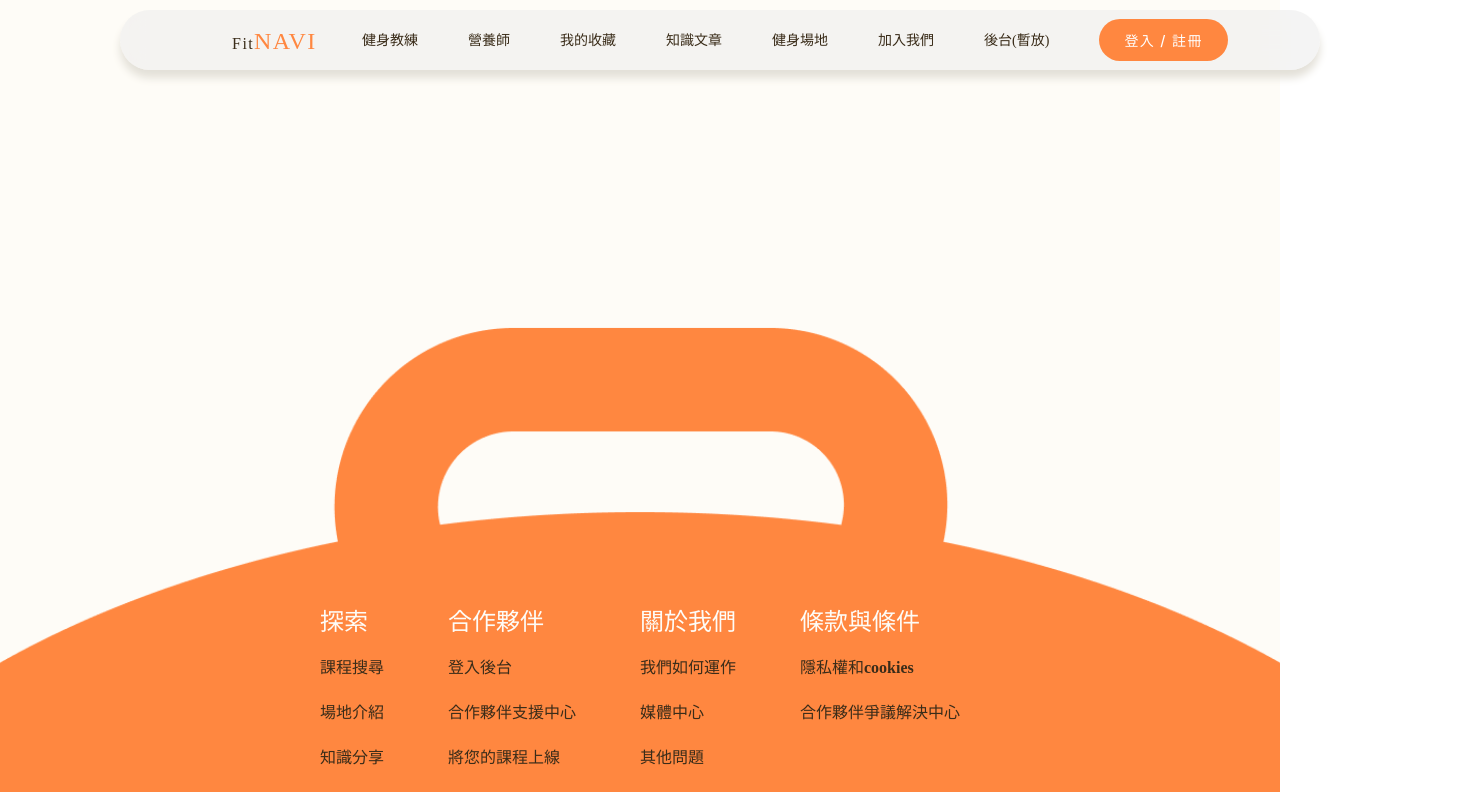
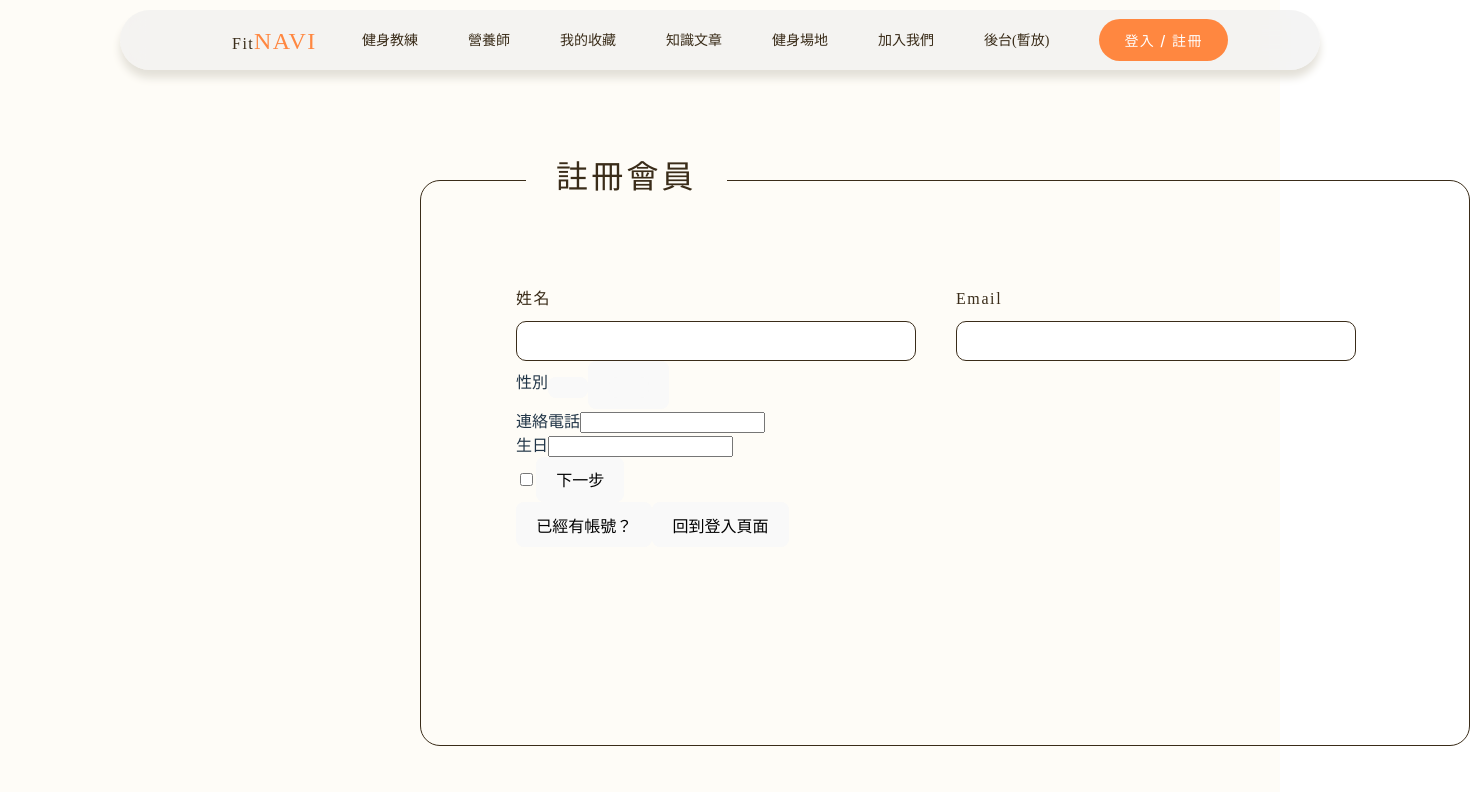
Before and after one commit to jodi0813/fitnaviTeam, a React (Vite) app: page /MemberSignup in a window 1280 px wide. Shown: the top 792 px of the page, 1470 px wide, since content can reach past the window. Built offline with nearby package versions, Linux system fonts and the light colour scheme.

Commit message:
會員註冊頁

```diff
--- a/src/fitnavi/App01.jsx
+++ b/src/fitnavi/App01.jsx
@@ -14,6 +14,7 @@ import ForgetPassword from "./ForgetPassword/ForgetPassword";
 import MemberLogin from "./MemberLogin/MemberLogin";
 import SetAccountPassword from "./SetAccountPassword/SetAccountPassword";
 import LoginSuccess from "./LoginSuccess/LoginSuccess";
+import MemberSignup from "./MemberSignup/MemberSignup";
 import "./reset.scss";
 
 function App() {
@@ -31,7 +32,7 @@ function App() {
           <Route path="/center" element={<Center />}></Route>
           <Route path="/coachintro" element={<CoachIntro />}></Route>
           <Route path="/memberlist" element={<MemberList />}></Route>
-          <Route path="/LoginSuccess" element={<LoginSuccess />}></Route>
+          <Route path="/MemberSignup" element={<MemberSignup />}></Route>
         </Routes>
         <Footer/>
 
--- /dev/null
+++ b/src/fitnavi/MemberSignup/MemberSignup.jsx
@@ -0,0 +1,68 @@
+import React from 'react';
+import "./MemberSignup.scss";
+
+function MemberSignup() {
+    return (
+        <>
+            <section className="MemberSignup">
+                <form action="" className='MemberSignup-form'>
+                    <div className="MemberSignup-title">註冊會員</div>
+
+                    <div className='KeyinNameEmail'>
+                        <div className='KeyinName'>
+                            <label htmlFor="">姓名</label>
+                            <input type="text" />
+                        </div>
+
+                        <div className='KeyinEmail'>
+                            <label htmlFor="">Email</label>
+                            <input type="text" />
+                        </div>
+
+
+                    </div>
+
+                    <div className='KeyinGenderTel'>
+                        <div className='ChooseGender'>
+                            <label htmlFor="">性別</label>
+                            <button></button>
+                            <button>
+                                <button></button>
+                            </button>
+                        </div>
+
+                        <div className='KeyinTel'>
+                            <label htmlFor="">連絡電話</label>
+                            <input type="text" />
+                        </div>
+                    </div>
+
+                    <div className="KeyinBirthday">
+                        <label htmlFor="">生日</label>
+                        <input type="text" />
+                    </div>
+
+                    <div className='TermsNext'>
+                        <input type="checkbox" className='TermsNextCheck' />
+                        <button>下一步</button>
+                    </div>
+
+
+
+                    <div className='MemberSignup-option'>
+                        <button className="Alreadyhavepassword">已經有帳號？</button>
+                        <button className="Returntologin">回到登入頁面</button>
+                    </div>
+
+
+
+
+                </form>
+
+            </section>
+
+        </>
+    )
+
+}
+export default MemberSignup
--- /dev/null
+++ b/src/fitnavi/MemberSignup/MemberSignup.scss
@@ -0,0 +1,143 @@
+@import "../reset.scss";
+
+@font-face {
+    font-family: "Mantou Sans";
+    src: url(../../assets/MantouSans-Regular.ttf);
+}
+
+.MemberSignup {
+    margin-top: 180px;
+    height: 300px;
+    display: flex;
+    flex-direction: column;
+    // justify-content: center;
+    // align-items: center;
+    position: relative;
+
+    // padding: 60px 95px 50px 95px;
+    gap: 10px;
+    width: 1050px;
+    height: 566px;
+    margin-left: 420px;
+
+    border-radius: 20px;
+    border: 0.8px solid var(--dark, #3A2C19);
+
+
+    form {
+
+        display: flex;
+        flex-direction: column;
+        justify-content: flex-start;
+        align-items: flex-start;
+        margin-left: 95px;
+        margin-right: 95px;
+
+        .MemberSignup-title {
+            display: inline-flex;
+            padding: 10px 30px;
+            justify-content: flex-start;
+            align-items: center;
+            gap: 10px;
+            position: relative;
+            left: 10px;
+            top: -40px;
+
+            background: var(--white, #FEFCF7);
+            color: var(--dark, #3A2C19);
+            text-align: center;
+            /* heading/標題3 */
+            font-family: "Noto Sans TC";
+            font-size: 32px;
+            font-style: normal;
+            font-weight: 700;
+            line-height: normal;
+            letter-spacing: 3.2px;
+        }
+
+        .KeyinNameEmail {
+            margin-top: 40px;
+            display: flex;
+            flex-direction: row;
+            justify-content: center;
+            align-items: center;
+            gap: 40px;
+
+            .KeyinName {
+                display: flex;
+                flex-direction: column;
+                justify-content: flex-start;
+                align-content: center;
+                gap: 10px;
+
+                label {
+                    color: var(--dark, #3A2C19);
+                    /* 段落/16 */
+                    font-family: "Noto Sans TC";
+                    font-size: 16px;
+                    font-style: normal;
+                    font-weight: 500;
+                    line-height: 150%;
+                    /* 24px */
+                    letter-spacing: 1.6px;
+                }
+
+                input {
+                    width: 400px;
+                    height: 40px;
+                    border-radius: 10px;
+                    border: 0.6px solid var(--dark, #3A2C19);
+                    background: #FFF;
+                }
+            }
+
+            .KeyinEmail {
+                display: flex;
+                flex-direction: column;
+                justify-content: flex-start;
+                align-content: center;
+                gap: 10px;
+
+                label {
+                    color: var(--dark, #3A2C19);
+                    /* 段落/16 */
+                    font-family: "Noto Sans TC";
+                    font-size: 16px;
+                    font-style: normal;
+                    font-weight: 500;
+                    line-height: 150%;
+                    /* 24px */
+                    letter-spacing: 1.6px;
+                }
+
+                input {
+                    width: 400px;
+                    height: 40px;
+                    border-radius: 10px;
+                    border: 0.6px solid var(--dark, #3A2C19);
+                    background: #FFF;
+                }
+            }
+
+
+        }
+
+    }
+
+
+
+
+
+
+
+
+
+
+
+
+
+
+
+
+
+}
--- a/src/fitnavi/Navbar/Navbar.jsx
+++ b/src/fitnavi/Navbar/Navbar.jsx
@@ -29,7 +29,7 @@ function Navbar() {
                 <Link to="/centerMap">健身場地</Link>
               </li>
               <li>
-                <Link to="./LoginSuccess">加入我們</Link>
+                <Link to="./MemberSignup">加入我們</Link>
               </li>
               <li>
                 <Link to="/memberlist">後台(暫放)</Link>
```
